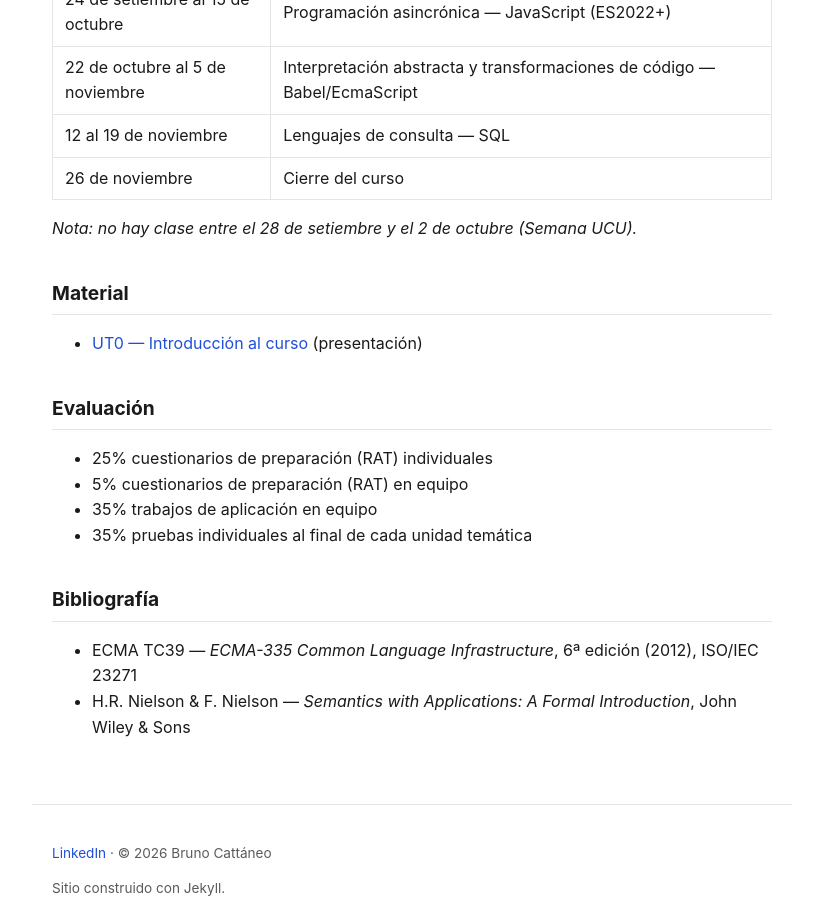
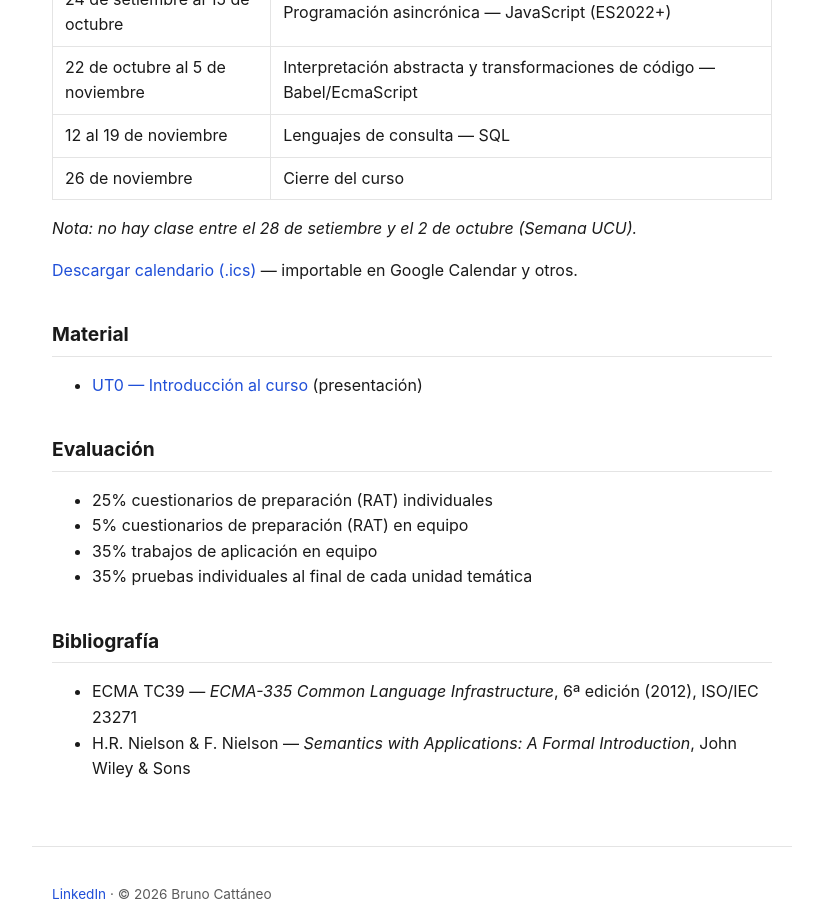
Before and after one commit to bcattaneo/cattaneo.uy, a Jekyll site: the page built from es/cursos/paradigmas-2.md, in a window 1280 px wide and 900 px high, scrolled down 1004 px. Shown: the whole window, without its empty margins (228-1051 px from the left). Built offline with Jekyll 4.4.1, drawn with Linux system fonts in a browser that asks for light colours.

Commit message:
feat: add PARAPROG2 calendar

```diff
--- a/es/cursos/paradigmas-2.md
+++ b/es/cursos/paradigmas-2.md
@@ -33,6 +33,8 @@ Al igual que Paradigmas 1, el curso está basado en **aprendizaje basado en equi
 
 *Nota: no hay clase entre el 28 de setiembre y el 2 de octubre (Semana UCU).*
 
+[Descargar calendario (.ics)]({% include relurl.html to='/es/cursos/paradigmas-2/cronograma.ics' %}) — importable en Google Calendar y otros.
+
 ## Material
 
 - [UT0 — Introducción al curso]({% include relurl.html to='/es/cursos/paradigmas-2/slides/ut0-introduccion.html' %}) (presentación)
```
Also changed, not shown: 1 other file.
